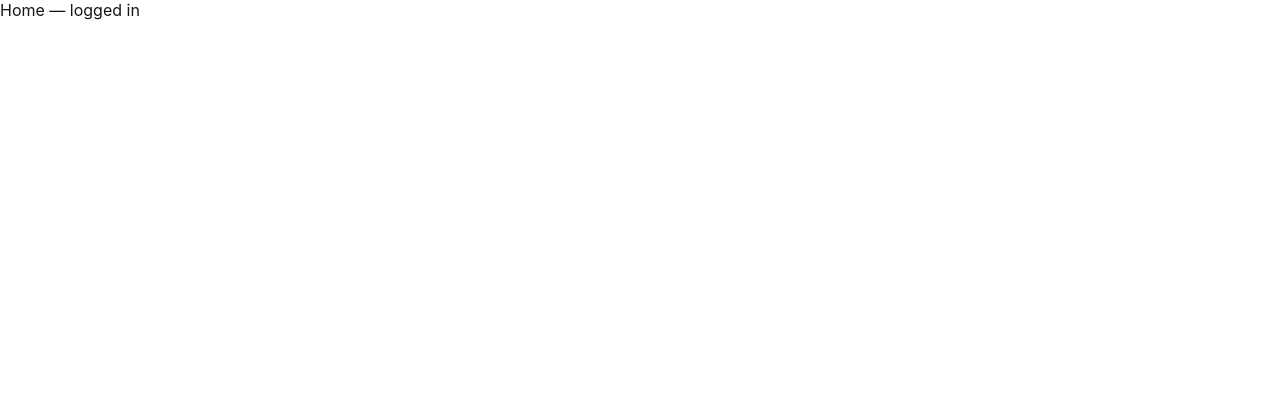
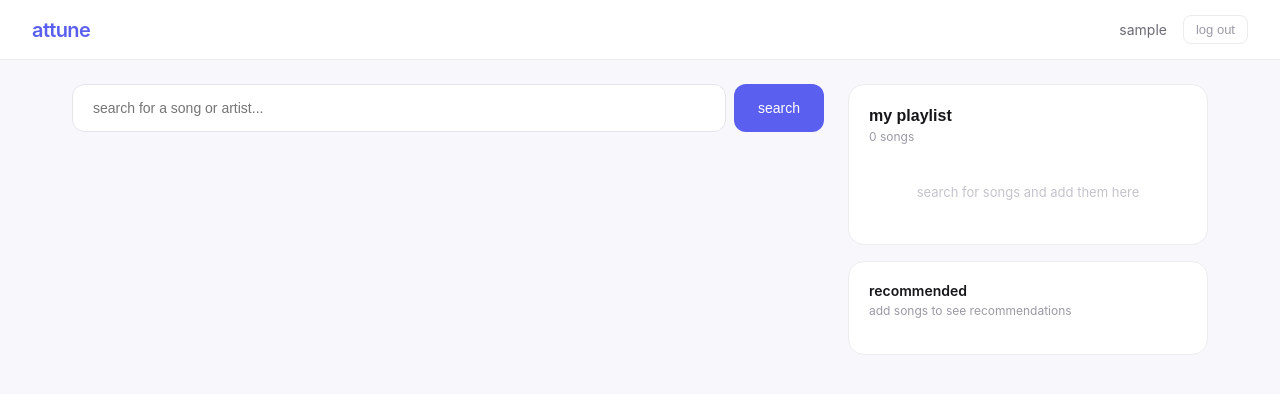
Before and after one commit to npillai33/Attune, a React (Vite) app in the folder client/: page / in a window 1280 px wide. Shown: the top 394 px of the page. Built offline with nearby package versions, Linux system fonts and the light colour scheme; sample sign-in values are in the browser's storage.

Commit message:
added home page UI with itunes search & playlist builder

```diff
--- a/client/src/App.jsx
+++ b/client/src/App.jsx
@@ -2,6 +2,7 @@ import { BrowserRouter, Routes, Route, Navigate } from 'react-router-dom'
 import { useAuth } from './context/AuthContext'
 import Login from './pages/Login'
 import Register from './pages/Register'
+import Home from './pages/Home'
 
 function ProtectedRoute({ children }) {
   const { user } = useAuth()
@@ -16,7 +17,7 @@ function App() {
         <Route path="/register" element={<Register />} />
         <Route path="/" element={
           <ProtectedRoute>
-            <div>Home — logged in</div>
+            <Home />
           </ProtectedRoute>
         } />
       </Routes>
--- /dev/null
+++ b/client/src/components/Navbar.jsx
@@ -0,0 +1,60 @@
+import { useAuth } from '../context/AuthContext'
+import { useNavigate } from 'react-router-dom'
+
+export default function Navbar() {
+  const { user, logout } = useAuth()
+  const navigate = useNavigate()
+
+  const handleLogout = () => {
+    logout()
+    navigate('/login')
+  }
+
+  return (
+    <div style={styles.nav}>
+      <div style={styles.logo}>attune</div>
+      <div style={styles.right}>
+        <span style={styles.username}>{user?.username}</span>
+        <button style={styles.logout} onClick={handleLogout}>log out</button>
+      </div>
+    </div>
+  )
+}
+
+const styles = {
+  nav: {
+    height: '60px',
+    borderBottom: '1px solid #ECECEF',
+    display: 'flex',
+    alignItems: 'center',
+    justifyContent: 'space-between',
+    padding: '0 32px',
+    background: '#ffffff',
+    position: 'sticky',
+    top: 0,
+    zIndex: 10,
+  },
+  logo: {
+    fontSize: '20px',
+    fontWeight: '600',
+    letterSpacing: '-0.03em',
+    color: '#5B5FEF',
+  },
+  right: {
+    display: 'flex',
+    alignItems: 'center',
+    gap: '16px',
+  },
+  username: {
+    fontSize: '14px',
+    color: '#6B6B76',
+  },
+  logout: {
+    fontSize: '13px',
+    color: '#9A9AA6',
+    background: 'none',
+    padding: '6px 12px',
+    borderRadius: '8px',
+    border: '1px solid #ECECEF',
+  }
+}
--- /dev/null
+++ b/client/src/components/SongCard.jsx
@@ -0,0 +1,84 @@
+export default function SongCard({ song, onAdd, actionLabel = 'add', isAdded = false }) {
+  return (
+    <div style={styles.card}>
+      <img
+        src={song.artwork_url || 'https://placehold.co/48x48?text=♪'}
+        alt={song.title}
+        style={styles.artwork}
+      />
+      <div style={styles.info}>
+        <div style={styles.title}>{song.title}</div>
+        <div style={styles.artist}>{song.artist}</div>
+      </div>
+      <div style={styles.actions}>
+        {song.preview_url && (
+          <audio controls src={song.preview_url} style={styles.audio} />
+        )}
+        <button
+          style={{
+            ...styles.addBtn,
+            background: isAdded ? '#E6FAF6' : '#5B5FEF',
+            color: isAdded ? '#00917D' : '#ffffff',
+          }}
+          onClick={() => onAdd(song)}
+          disabled={isAdded}
+        >
+          {isAdded ? 'added' : actionLabel}
+        </button>
+      </div>
+    </div>
+  )
+}
+
+const styles = {
+  card: {
+    display: 'flex',
+    alignItems: 'center',
+    gap: '12px',
+    padding: '10px 12px',
+    borderRadius: '10px',
+    background: '#FAFAFC',
+    marginBottom: '8px',
+  },
+  artwork: {
+    width: '48px',
+    height: '48px',
+    borderRadius: '8px',
+    objectFit: 'cover',
+    flexShrink: 0,
+  },
+  info: {
+    flex: 1,
+    minWidth: 0,
+  },
+  title: {
+    fontSize: '13px',
+    fontWeight: '500',
+    whiteSpace: 'nowrap',
+    overflow: 'hidden',
+    textOverflow: 'ellipsis',
+    color: '#16161A',
+  },
+  artist: {
+    fontSize: '12px',
+    color: '#9A9AA6',
+    marginTop: '2px',
+  },
+  actions: {
+    display: 'flex',
+    alignItems: 'center',
+    gap: '8px',
+    flexShrink: 0,
+  },
+  audio: {
+    height: '28px',
+    width: '140px',
+  },
+  addBtn: {
+    padding: '6px 14px',
+    borderRadius: '8px',
+    fontSize: '12px',
+    fontWeight: '500',
+    flexShrink: 0,
+  }
+}
--- /dev/null
+++ b/client/src/pages/Home.jsx
@@ -0,0 +1,244 @@
+import { useState } from 'react'
+import axios from 'axios'
+import Navbar from '../components/Navbar'
+import SongCard from '../components/SongCard'
+
+export default function Home() {
+  const [query, setQuery] = useState('')
+  const [searchResults, setSearchResults] = useState([])
+  const [playlist, setPlaylist] = useState([])
+  const [searching, setSearching] = useState(false)
+  const [playlistName, setPlaylistName] = useState('my playlist')
+
+  const handleSearch = async () => {
+    if (!query.trim()) return
+    setSearching(true)
+    try {
+      const res = await axios.get(`https://itunes.apple.com/search`, {
+        params: {
+          term: query,
+          media: 'music',
+          limit: 10
+        }
+      })
+      const songs = res.data.results.map(track => ({
+        itunes_track_id: String(track.trackId),
+        title: track.trackName,
+        artist: track.artistName,
+        album: track.collectionName,
+        artwork_url: track.artworkUrl100,
+        preview_url: track.previewUrl,
+        spotify_search_url: `https://open.spotify.com/search/${encodeURIComponent(track.trackName + ' ' + track.artistName)}`
+      }))
+      setSearchResults(songs)
+    } catch (err) {
+      console.error('Search failed:', err)
+    } finally {
+      setSearching(false)
+    }
+  }
+
+  const addToPlaylist = (song) => {
+    if (playlist.find(s => s.itunes_track_id === song.itunes_track_id)) return
+    setPlaylist([...playlist, song])
+  }
+
+  const removeFromPlaylist = (trackId) => {
+    setPlaylist(playlist.filter(s => s.itunes_track_id !== trackId))
+  }
+
+  const isInPlaylist = (song) => {
+    return playlist.some(s => s.itunes_track_id === song.itunes_track_id)
+  }
+
+  return (
+    <div style={styles.page}>
+      <Navbar />
+
+      <div style={styles.content}>
+
+        <div style={styles.searchSection}>
+          <div style={styles.searchBar}>
+            <input
+              style={styles.searchInput}
+              placeholder="search for a song or artist..."
+              value={query}
+              onChange={e => setQuery(e.target.value)}
+              onKeyDown={e => e.key === 'Enter' && handleSearch()}
+            />
+            <button style={styles.searchBtn} onClick={handleSearch}>
+              {searching ? '...' : 'search'}
+            </button>
+          </div>
+
+          <div style={styles.results}>
+            {searchResults.map(song => (
+              <SongCard
+                key={song.itunes_track_id}
+                song={song}
+                onAdd={addToPlaylist}
+                isAdded={isInPlaylist(song)}
+              />
+            ))}
+          </div>
+        </div>
+
+        <div style={styles.sidebar}>
+          <div style={styles.panel}>
+            <input
+              style={styles.playlistName}
+              value={playlistName}
+              onChange={e => setPlaylistName(e.target.value)}
+            />
+            <p style={styles.panelSubtitle}>{playlist.length} songs</p>
+
+            {playlist.length === 0 && (
+              <p style={styles.empty}>search for songs and add them here</p>
+            )}
+
+            {playlist.map(song => (
+              <div key={song.itunes_track_id} style={styles.playlistItem}>
+                <img src={song.artwork_url} alt={song.title} style={styles.smallArt} />
+                <div style={styles.itemInfo}>
+                  <div style={styles.itemTitle}>{song.title}</div>
+                  <div style={styles.itemArtist}>{song.artist}</div>
+                </div>
+                <button
+                  style={styles.removeBtn}
+                  onClick={() => removeFromPlaylist(song.itunes_track_id)}
+                >✕</button>
+              </div>
+            ))}
+          </div>
+
+          <div style={styles.panel}>
+            <p style={styles.panelTitle}>recommended</p>
+            <p style={styles.panelSubtitle}>add songs to see recommendations</p>
+          </div>
+        </div>
+
+      </div>
+    </div>
+  )
+}
+
+const styles = {
+  page: {
+    minHeight: '100vh',
+    background: '#f8f8fc',
+  },
+  content: {
+    display: 'grid',
+    gridTemplateColumns: '1fr 360px',
+    gap: '24px',
+    padding: '24px 32px',
+    maxWidth: '1200px',
+    margin: '0 auto',
+  },
+  searchSection: {
+    display: 'flex',
+    flexDirection: 'column',
+    gap: '16px',
+  },
+  searchBar: {
+    display: 'flex',
+    gap: '8px',
+  },
+  searchInput: {
+    flex: 1,
+    height: '48px',
+    borderRadius: '12px',
+    border: '1.5px solid #E4E4EC',
+    padding: '0 20px',
+    fontSize: '14px',
+    background: '#ffffff',
+    color: '#16161A',
+  },
+  searchBtn: {
+    height: '48px',
+    padding: '0 24px',
+    borderRadius: '12px',
+    background: '#5B5FEF',
+    color: '#ffffff',
+    fontSize: '14px',
+    fontWeight: '500',
+  },
+  results: {
+    display: 'flex',
+    flexDirection: 'column',
+  },
+  sidebar: {
+    display: 'flex',
+    flexDirection: 'column',
+    gap: '16px',
+  },
+  panel: {
+    background: '#ffffff',
+    borderRadius: '16px',
+    padding: '20px',
+    border: '1px solid #ECECEF',
+  },
+  panelTitle: {
+    fontSize: '14px',
+    fontWeight: '600',
+    color: '#16161A',
+    marginBottom: '4px',
+  },
+  panelSubtitle: {
+    fontSize: '12px',
+    color: '#9A9AA6',
+    marginBottom: '16px',
+  },
+  playlistName: {
+    fontSize: '16px',
+    fontWeight: '600',
+    color: '#16161A',
+    background: 'none',
+    border: 'none',
+    outline: 'none',
+    width: '100%',
+    marginBottom: '4px',
+  },
+  empty: {
+    fontSize: '13px',
+    color: '#C4C4CC',
+    textAlign: 'center',
+    padding: '24px 0',
+  },
+  playlistItem: {
+    display: 'flex',
+    alignItems: 'center',
+    gap: '10px',
+    padding: '8px 0',
+    borderBottom: '1px solid #F5F5F7',
+  },
+  smallArt: {
+    width: '36px',
+    height: '36px',
+    borderRadius: '6px',
+    objectFit: 'cover',
+  },
+  itemInfo: {
+    flex: 1,
+    minWidth: 0,
+  },
+  itemTitle: {
+    fontSize: '13px',
+    fontWeight: '500',
+    whiteSpace: 'nowrap',
+    overflow: 'hidden',
+    textOverflow: 'ellipsis',
+    color: '#16161A',
+  },
+  itemArtist: {
+    fontSize: '12px',
+    color: '#9A9AA6',
+  },
+  removeBtn: {
+    background: 'none',
+    color: '#C4C4CC',
+    fontSize: '14px',
+    padding: '4px',
+    flexShrink: 0,
+  }
+}
```
